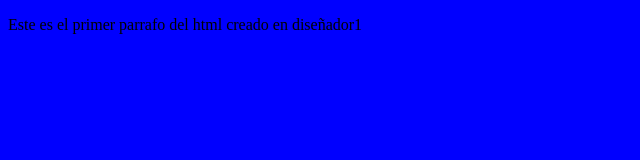
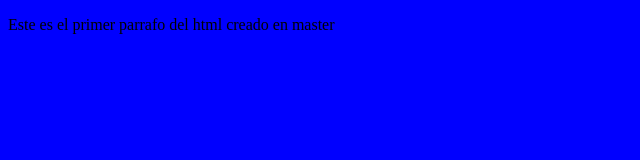
Before and after one commit to BrunoAggazzani/cursoGitPildorasVSC, a plain HTML site: page index.html in a window 1280 px wide. Shown: the full height of the page, 0-640 px from the left. Drawn offline with Linux system fonts and the light colour scheme.

Commit message:
primer parrafo

```diff
--- a/index.html
+++ b/index.html
@@ -9,9 +9,9 @@
     <link rel="stylesheet" href="css/estilo.css">
 </head>
 <body>
+    <p>Este es el primer parrafo del html creado en master</p>
 
 
 
-    <p>Este es el primer parrafo del html creado en diseñador1</p>
 </body>
 </html>
```
